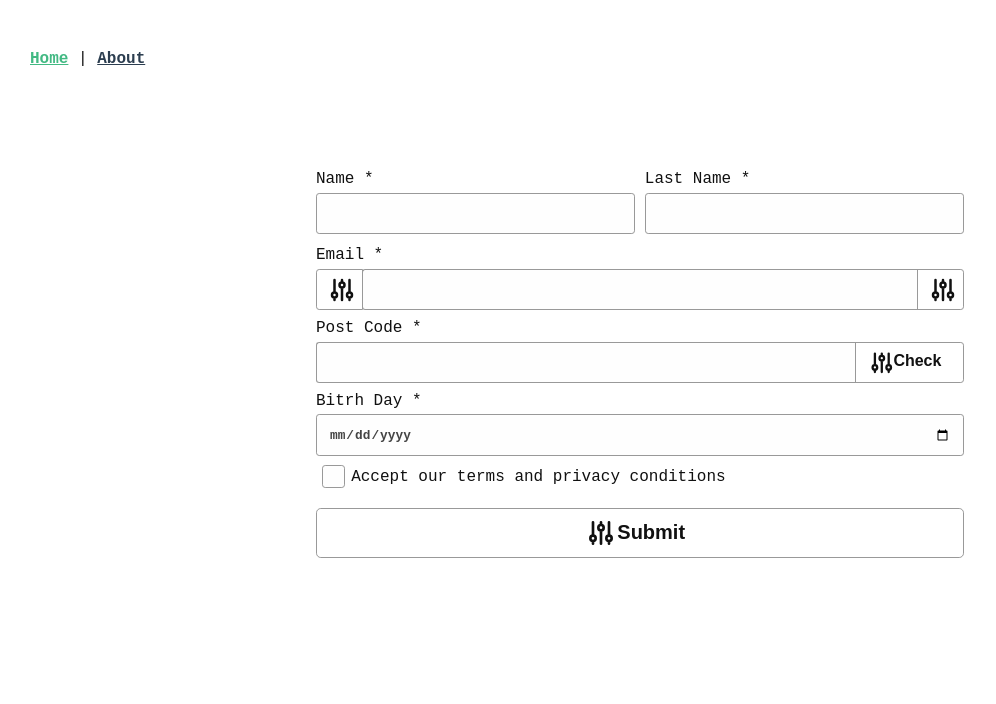
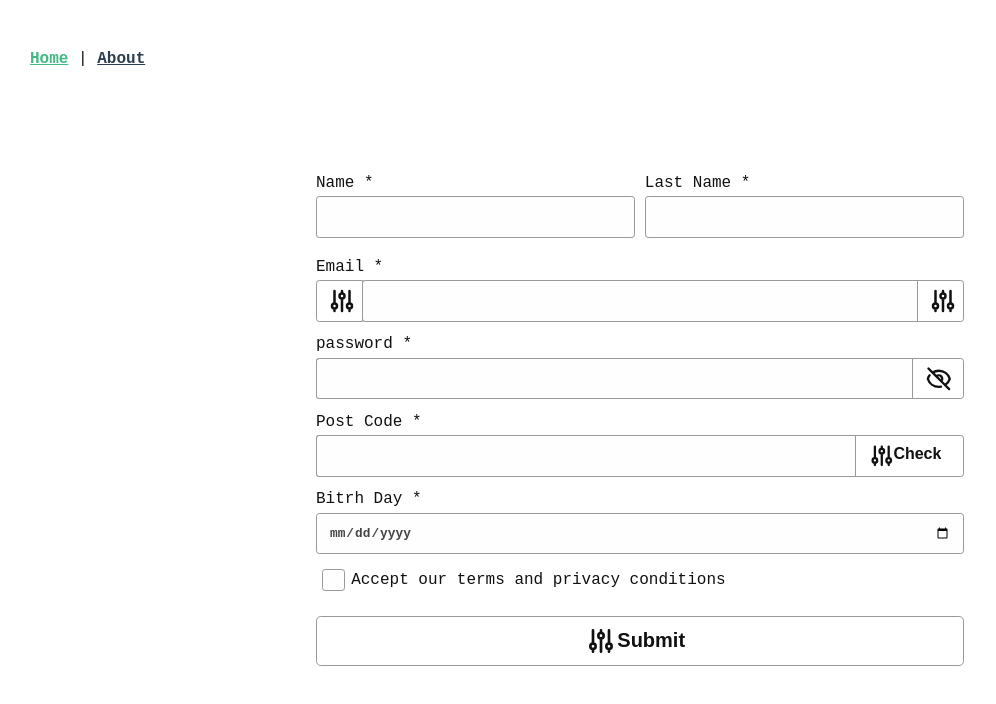
Before and after one commit to daniele-bolla/vue-template-gists, a Vue app: page / in a window 1280 px wide. Shown: the top 704 px of the page, without its empty margins (0-996 px from the left). Built offline with nearby package versions, Linux system fonts and the light colour scheme.

Commit message:
BasePassword

```diff
--- a/src/assets/form.scss
+++ b/src/assets/form.scss
@@ -3,7 +3,7 @@
 }
 
 .form__block {
-  margin: 0.2rem 0 0.3rem;
+  margin: 0.4rem 0 0.6rem;
   flex: auto;
 }
 
--- a/src/components/BaseButton.vue
+++ b/src/components/BaseButton.vue
@@ -11,11 +11,15 @@ export default {
 </script>
 
 <template>
-  <button :class="`btn btn--${size} btn--${skin}`" @click="$emit('click')">
+  <button
+    :type="type"
+    :class="`btn btn--${size} btn--${skin}`"
+    @click="$emit('click')"
+  >
     <span v-if="icon" class="btn__icon">
       <base-icon :name="icon" />
     </span>
-    <span class="btn__text">{{ text }}</span>
+    <span v-if="text" class="btn__text">{{ text }}</span>
   </button>
 </template>
 
@@ -43,6 +47,10 @@ export default {
       type: String,
       required: true
     },
+    type: {
+      type: String,
+      required: "button"
+    },
     icon: {
       type: String
     }
--- a/src/components/BaseForm.vue
+++ b/src/components/BaseForm.vue
@@ -60,6 +60,16 @@
           <base-icon name="email"></base-icon>
         </span>
       </base-input>
+      <base-password
+        class="form__block"
+        :label="scheme.password.label"
+        :name="scheme.password.name"
+        @blur="isDirty('password')"
+        v-model.lazy="formModels.password"
+        :validation="fieldsValidationMap.password"
+        :errors="fieldsValidationMap.password.errors"
+      >
+      </base-password>
 
       <base-input
         class="form__block"
@@ -78,6 +88,7 @@
           skin="transparent"
           @click.prevent="() => alert(234)"
           icon="email"
+          type="button"
           text="Check"
         />
       </base-input>
@@ -117,6 +128,7 @@
 /* eslint-disable no-debugger */
 
 import BaseInput from "@/components/BaseInput.vue";
+import BasePassword from "@/components/BasePassword.vue";
 import BaseButton from "@/components/BaseButton.vue";
 import BaseCheckbox from "@/components/BaseCheckbox.vue";
 import BaseIcon from "@/components/BaseIcon.vue";
@@ -126,6 +138,7 @@ import FormValidator from "@/components/FormValidator";
 export default {
   components: {
     BaseInput,
+    BasePassword,
     BaseButton,
     FormValidator,
     BaseCheckbox,
@@ -146,11 +159,18 @@ export default {
           isDirty: false,
           validations: ["required"]
         },
+
         email: {
           label: "Email",
           name: "email",
           isDirty: false,
           validations: ["required", "email"]
+        },
+        password: {
+          label: "password",
+          name: "password",
+          isDirty: false,
+          validations: ["required"]
         },
         postcode: {
           label: "Post Code",
@@ -162,6 +182,7 @@ export default {
           label: "Bitrh Day",
           name: "bday",
           isDirty: false,
+          checkIf: () => false,
           validations: ["required"]
         },
         terms: {
@@ -172,9 +193,10 @@ export default {
         }
       },
       formData: {
+        name: "",
         lastname: "",
-        name: "",
         email: "",
+        password: "",
         postcode: "",
         bday: "",
         terms: false
--- a/src/components/BaseIcon.vue
+++ b/src/components/BaseIcon.vue
@@ -12,15 +12,26 @@
       role="presentation"
     >
       <title :id="name" lang="en">{{ name }}</title>
-      <path :d="path" />
+      <path v-for="(path, index) in paths" :key="index" :d="path" />
     </svg>
   </i>
 </template>
 <script>
 const icons = {
-  arrowCircleRight: "M13 9l3 3m0 0l-3 3m3-3H8m13 0a9 9 0 11-18 0 9 9 0 0118 0z",
-  email: `M12 6V4m0 2a2 2 0 100 4m0-4a2 2 0 110 4m-6 8a2 2 0 100-4m0 4a2 2 0
+  arrowCircleRight: [
+    `M13 9l3 3m0 0l-3 3m3-3H8m13 0a9 9 0 11-18 0 9 9 0 0118 0z`
+  ],
+  eyeOff: [
+    `M13.875 18.825A10.05 10.05 0 0112 19c-4.478 0-8.268-2.943-9.543-7a9.97 9.97 0 011.563-3.029m5.858.908a3 3 0 114.243 4.243M9.878 9.878l4.242 4.242M9.88 9.88l-3.29-3.29m7.532 7.532l3.29 3.29M3 3l3.59 3.59m0 0A9.953 9.953 0 0112 5c4.478 0 8.268 2.943 9.543 7a10.025 10.025 0 01-4.132 5.411m0 0L21 21`
+  ],
+  eye: [
+    `M15 12a3 3 0 11-6 0 3 3 0 016 0z`,
+    `M2.458 12C3.732 7.943 7.523 5 12 5c4.478 0 8.268 2.943 9.542 7-1.274 4.057-5.064 7-9.542 7-4.477 0-8.268-2.943-9.542-7z`
+  ],
+  email: [
+    `M12 6V4m0 2a2 2 0 100 4m0-4a2 2 0 110 4m-6 8a2 2 0 100-4m0 4a2 2 0
   110-4m0 4v2m0-6V4m6 6v10m6-2a2 2 0 100-4m0 4a2 2 0 110-4m0 4v2m0-6V4`
+  ]
 };
 export default {
   props: {
@@ -30,7 +41,7 @@ export default {
     }
   },
   computed: {
-    path() {
+    paths() {
       return icons[this.name];
     }
   }
--- a/src/components/BasePassword.vue
+++ b/src/components/BasePassword.vue
@@ -7,27 +7,32 @@
     :name="name"
     :placeholder="placeholder"
     autocomplete="new-password"
-    :post-addon="true"
+    :label="label"
+    :validation="validation"
+    @blur="$emit('blur')"
     @input="newValue => $emit('input', newValue)"
   >
     <template slot="postaddon">
-      <button
+      <base-button
+        skin="transparent"
         class="toggle-password"
-        role="button"
-        @click.prevent="togglePassword"
+        :icon="iconEye"
+        type="button"
+        @click="togglePassword"
       >
-        <i class="fa fa-eye"></i>
-      </button>
+      </base-button>
     </template>
   </base-input>
 </template>
 
 <script>
 import BaseInput from "./BaseInput";
+import BaseButton from "./BaseButton";
 
 export default {
   components: {
-    BaseInput
+    BaseInput,
+    BaseButton
   },
   props: {
     id: {
@@ -36,26 +41,40 @@ export default {
     name: {
       type: String
     },
+    label: {
+      type: String
+    },
+    value: {
+      type: String
+    },
     placeholder: {
       type: String
     },
-    value: {
-      type: [Number, String],
-      default: ""
+    validation: {
+      type: Object,
+      default: () => ({
+        isRequired: false,
+        isValid: true,
+        isInvalid: false,
+        isDirty: false,
+        showErrors: false
+      })
     },
     errors: {
-      type: [Array, Object],
+      type: Array,
       default: () => []
     }
   },
   data() {
     return {
-      passwordType: "password"
+      passwordType: "password",
+      iconEye: "eyeOff"
     };
   },
   methods: {
     togglePassword() {
       this.passwordType = this.passwordType == "password" ? "text" : "password";
+      this.iconEye = this.iconEye == "eye" ? "eyeOff" : "eye";
     }
   }
 };
--- a/src/components/FormValidator.js
+++ b/src/components/FormValidator.js
@@ -106,7 +106,6 @@ export default {
       const el = document.getElementById(id);
       el && el.scrollIntoView();
       el && window.scrollBy(0, -50);
-      console.log(el);
     },
     createInputSchemeFromFields() {
       return Object.keys(this.scheme)
```
